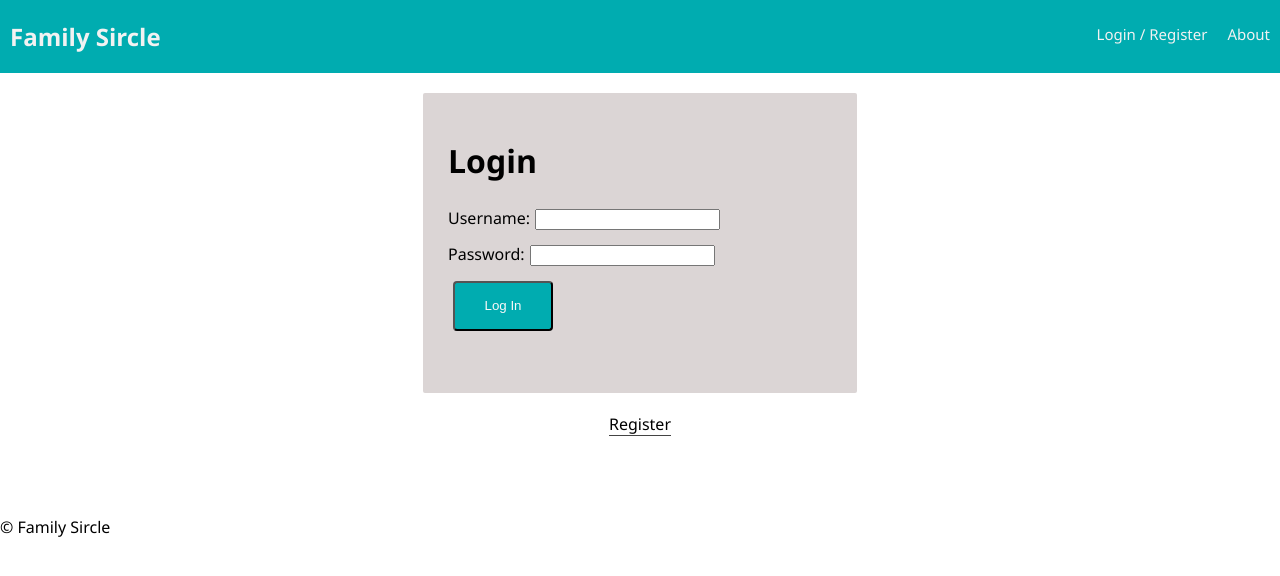
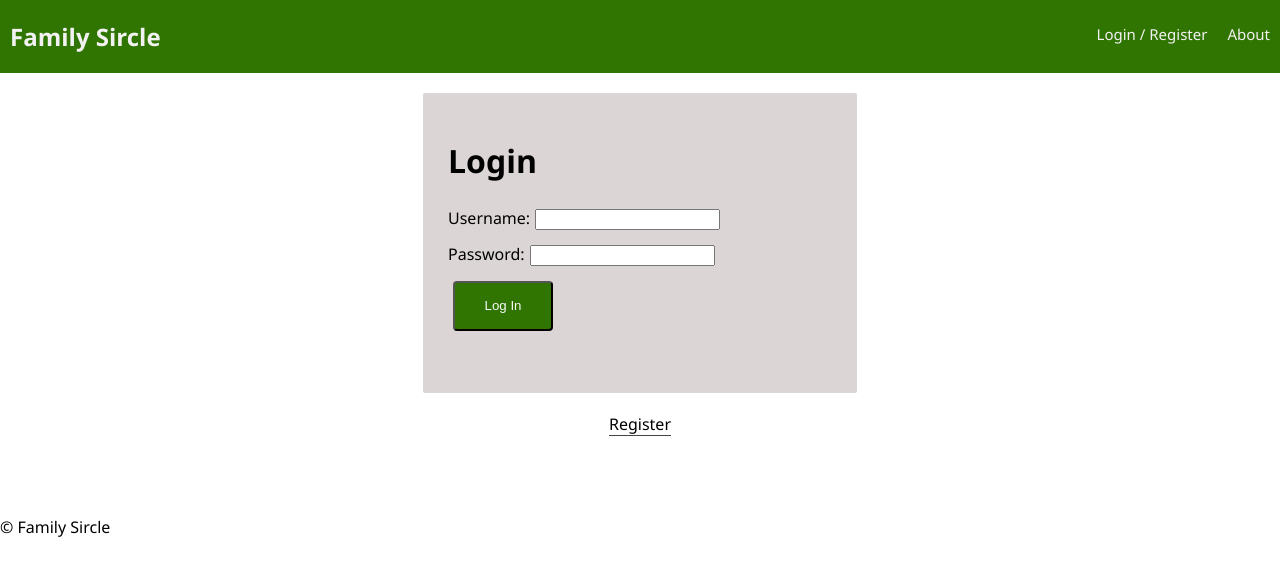
Before and after one commit to ntxooyaj89/prime-solo-project, a React (Create React App) app: page /#/home in a window 1280 px wide. Shown: the top 576 px of the page. Built offline with nearby package versions, Linux system fonts and the light colour scheme; no server answers.

Commit message:
change color of nav bad and button.

```diff
--- a/src/components/AddNewMember/AddNewMember.js
+++ b/src/components/AddNewMember/AddNewMember.js
@@ -139,13 +139,13 @@ class AddNewMember extends Component {
                     <input type='text' placeholder="gender" onChange={this.handleGender} />
                     <input type='text' placeholder="description" onChange={this.handleDescribtion} />
                     <input type='text' placeholder="image" onChange={this.handleImage} />
-                    <input type='text' placeholder="family name" value={this.state.newMember.family_id} onChange={this.selectFamilyName}/>
-                    {/* <select onChange={this.selectFamilyName} >
+                    {/* <input type='text' placeholder="family name" value={this.state.newMember.family_id} onChange={this.selectFamilyName}/> */}
+                    <select onChange={this.selectFamilyName} >
                         <option >Slect family name</option>
                         {this.props.reduxStore.familyReducer.myFamilyName.map((family, i) => {
-                            return <option key={i} value={family.id}>{family.family_name}</option>
+                            return <option key={i} value={family.id}>{family.family_id}</option>
                         })}
-                    </select> */}
+                    </select>
 
                     <button type="submit">Submit</button>
 
--- a/src/components/App/App.css
+++ b/src/components/App/App.css
@@ -23,7 +23,7 @@ input {
 }
 
 .log-in, .log-out, .register {
-  background-color: #00acb0;
+  background-color: #307502;
   border-radius: 4px;
   color: #f8f8f8;
   min-height: 50px;
@@ -33,7 +33,7 @@ input {
 }
 
 .log-in:hover, .log-out:hover, .register:hover {
-  background-color: #008183;
+  background-color: #307502;
 }
 
 /* This line makes the "Register" and "Login" buttons look like links */
--- a/src/components/Nav/Nav.css
+++ b/src/components/Nav/Nav.css
@@ -8,13 +8,13 @@
 
 .nav {
   overflow: hidden;
-  background-color: #00acb0;
+  background-color: #307502;
 }
 
 .nav-link {
   float: left;
   color: #f2f2f2;
-  background-color: #00acb0;
+  background-color: #307502;
   text-align: center;
   padding: 24px 10px;
   text-decoration: none;
@@ -28,7 +28,7 @@
 }
 
 .nav-link:hover {
-  background-color: #008183;
+  background-color: #307502;
 }
 
 .nav-right {
```
Also changed, not shown: public/images/Thomas.png (deleted), public/images/Tom.png (added).
